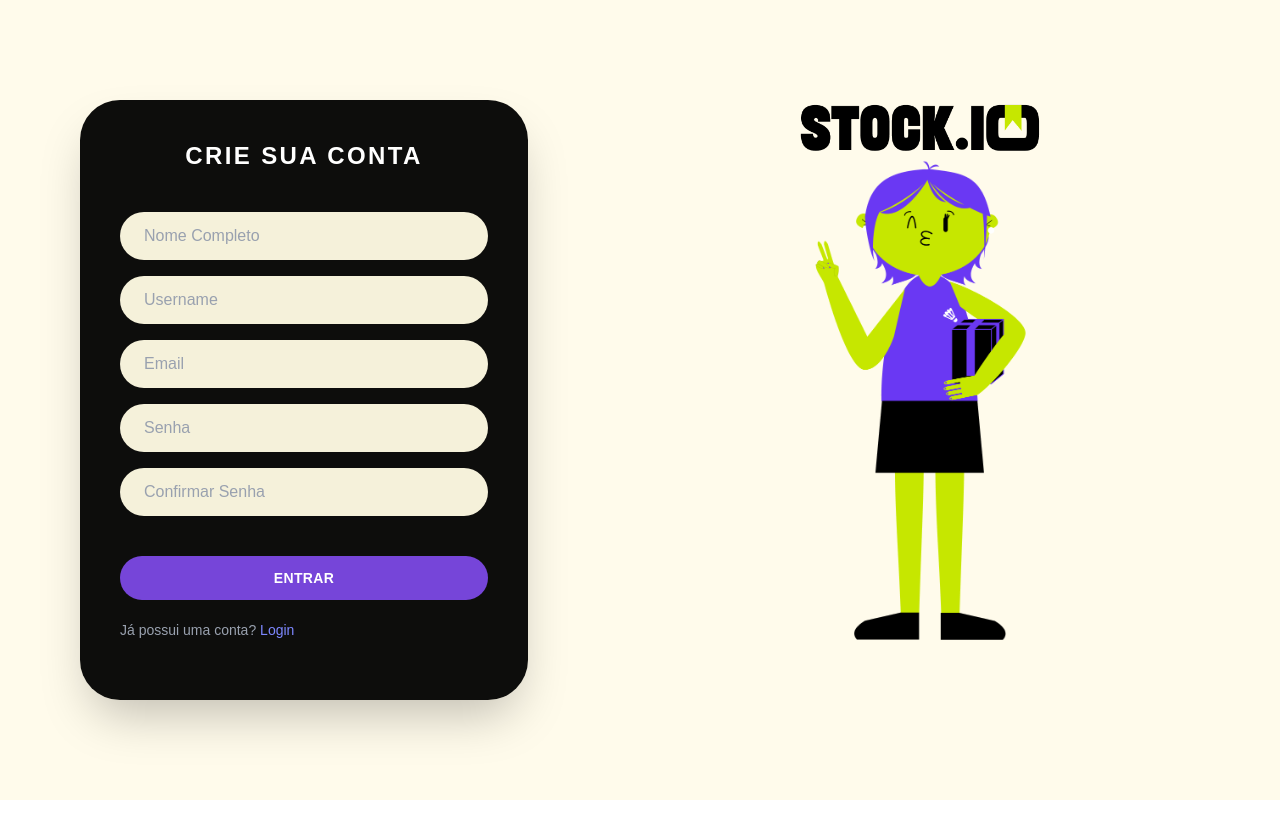
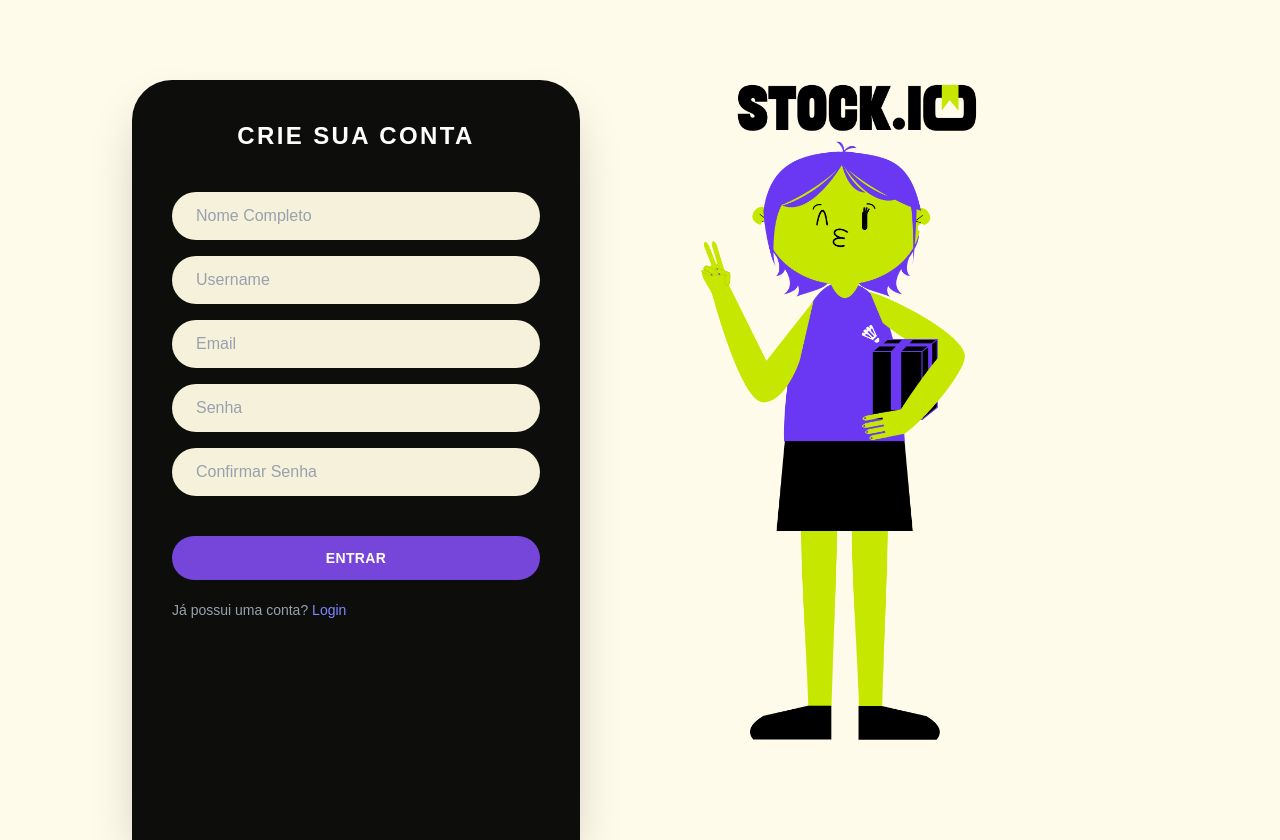
Before and after one commit to ArthurC00/projeto-PT-CJR-front, a Next.js app: page / in a window 1280 px wide. Before the commit the page ends 800 px from the top, so only its background shows below. Built offline with nearby package versions, Linux system fonts and the light colour scheme.

Commit message:
finalização do layout, altura e arredondamento através de tailwind e modifiquei os containers pra ficar mais centralizado na tela

```diff
--- a/app/page.tsx
+++ b/app/page.tsx
@@ -6,10 +6,11 @@ export default function TodoList() {
   const campos = ["Nome Completo", "Username", "Email", "Senha", "Confirmar Senha"];
 
   return (
-    <div className="flex flex-col md:flex-row items-center justify-between min-h-screen bg-amber-50 p-10 md:p-20 w-full"> {/* div pai*/}
+    <div className="flex flex-col md:flex-row items-center justify-center min-h-screen bg-amber-50 px-10 md:px-20 pt-10 pb-0 w-full gap-20 md:gap-30"> {/* div pai */}
 
-      <div className="w-full md:w-1/2 flex flex-col items-start justify-center">
-        <div className="w-full max-w-md min-h-[600px] bg-black/95 rounded-[40px] p-10 flex flex-col items-center shadow-2xl">
+      {/* [infos - formulário] LADO ESQUERDO  */}
+      <div className="w-full md:w-1/2 flex flex-col items-center md:items-end justify-start h-screen">
+        <div className="w-full max-w-md mt-10 flex-1 bg-black/95 rounded-t-[40px] rounded-b-none p-10 flex flex-col items-center shadow-2xl">
           <h1 className="text-white text-2xl font-bold mb-10 tracking-widest text-center">CRIE SUA CONTA</h1>
 
           <div className="w-full flex flex-col gap-4">
@@ -34,13 +35,12 @@ export default function TodoList() {
         </div>
       </div>
 
-      {/* imagens colocadas mais pra direita */}
-      <div className="w-full md:w-1/2 flex flex-col items-center justify-center relative h-[300px] md:h-[600px]">
+      {/* [infos] LADO DIREITO  */}
+      <div className="w-full md:w-1/2 flex flex-col items-center md:items-start justify-center relative h-[300px] md:h-[600px]">
+        <div className="relative w-full h-full max-w-md">
 
-        <div className="relative w-full h-full bottom-0 md:bottom-0">
-
-          {/* imagem LOGO */}
-          <div className="absolute -top-15 left-1/2 -translate-x-1/2 z-10 w-60 h-32">
+          {/* [infos] Logo STOCK.IO*/}
+          <div className="absolute -top-30 left-[35%] -translate-x-1/2 z-10 w-60 h-32">
             <Image
               src="/logo.png"
               alt="Logo"
@@ -49,14 +49,14 @@ export default function TodoList() {
             />
           </div>
 
-          {/* style: alterei a escala e tamanho da imagem principal */}
+          {/* [infos] Imagem boneca verde  */}
           <Image
             src="/foto.png"
             alt="Ilustração"
             fill
-            style={{ objectFit: 'contain', objectPosition: 'center' }}
+            style={{ objectFit: 'contain', objectPosition: 'left' }}
             priority
-            className="scale-80"
+            className="scale-100" // style: tamanho aumentado para preencher melhor
           />
         </div>
       </div>
```
